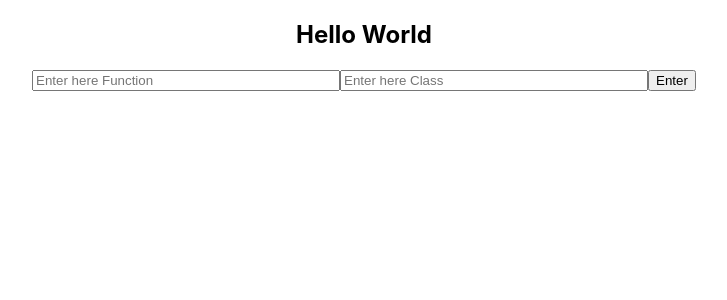
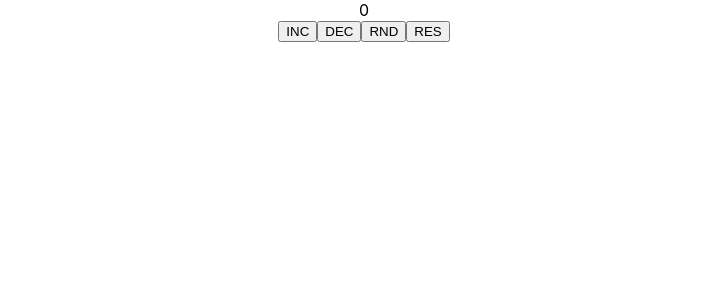
Before and after one commit to offerfluffy/React-Practice, a React (Create React App) app: page / in a window 1280 px wide. Shown: the top 300 px of the page, without its empty margins (276-1003 px from the left). Built offline with nearby package versions, Linux system fonts and the light colour scheme.

Commit message:
added Counter (State)

```diff
--- a/src/App.js
+++ b/src/App.js
@@ -1,5 +1,6 @@
 import { Component } from "react";
 import "./App.css";
+import State from "./State";
 
 // Component is function that can return JSX and have some behaviour
 // !!! Capital letter for components !!!
@@ -55,10 +56,7 @@ function Btn() {
 function App() {
   return (
     <div className="App">
-      <Header />
-      <FieldFunction />
-      <Field />
-      <Btn />
+      <State count={0}/>
     </div>
   );
 }
--- /dev/null
+++ b/src/State.js
@@ -0,0 +1,42 @@
+import { Component } from "react";
+
+class State extends Component {
+  constructor(props) {
+    super(props);
+    this.state = {
+      count: this.props.count,
+    };
+  }
+
+  increment = () => {
+    this.setState((state) => ({ count: state.count + 1 }));
+  };
+
+  decrement = () => {
+    this.setState((state) => ({ count: state.count - 1 }));
+  };
+
+  random = () => {
+    this.setState({ count: Math.floor(Math.random() * 50) });
+  };
+
+  reset = () => {
+    this.setState({ count: this.props.count });
+  };
+
+  render() {
+    return (
+      <div>
+        <div>{this.state.count}</div>
+        <div>
+          <button onClick={this.increment}>INC</button>
+          <button onClick={this.decrement}>DEC</button>
+          <button onClick={this.random}>RND</button>
+          <button onClick={this.reset}>RES</button>
+        </div>
+      </div>
+    );
+  }
+}
+
+export default State;
```
